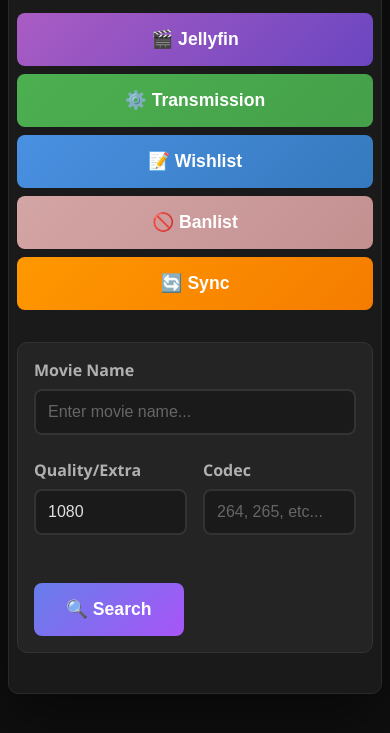
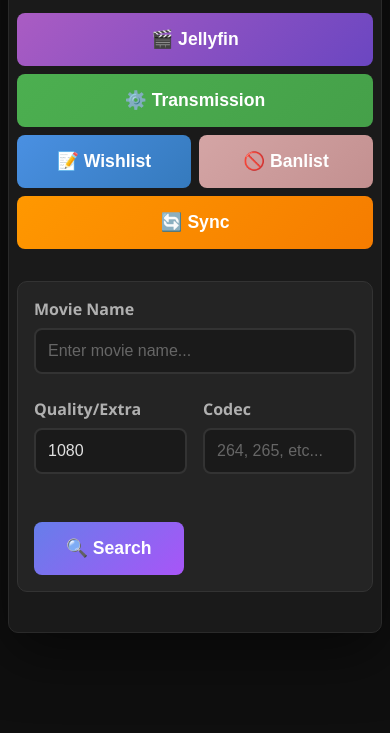
Before and after one commit to Luci0/shitflix, a website with bundled scripts: page dashboard/public/index.html in a window 390 px wide. Shown: the part 89-822 px from the top of the page. Built offline with nearby package versions, Linux system fonts and the light colour scheme.

Commit message:
feat: wishlist and banlist on same row on mobile

```diff
--- a/dashboard/public/css/responsive.css
+++ b/dashboard/public/css/responsive.css
@@ -37,13 +37,17 @@
         font-size: 1rem;
     }
     .service-buttons {
-        flex-direction: column;
+        flex-direction: row;
+        flex-wrap: wrap;
         gap: 0.5rem;
     }
     .service-btn {
         width: 100%;
         font-size: 1.1rem;
         padding: 1rem;
+    }
+    #wishlist-btn, #banlist-btn {
+        width: calc(50% - 0.25rem);
     }
     .modal-icon {
         width: 120px;
```
